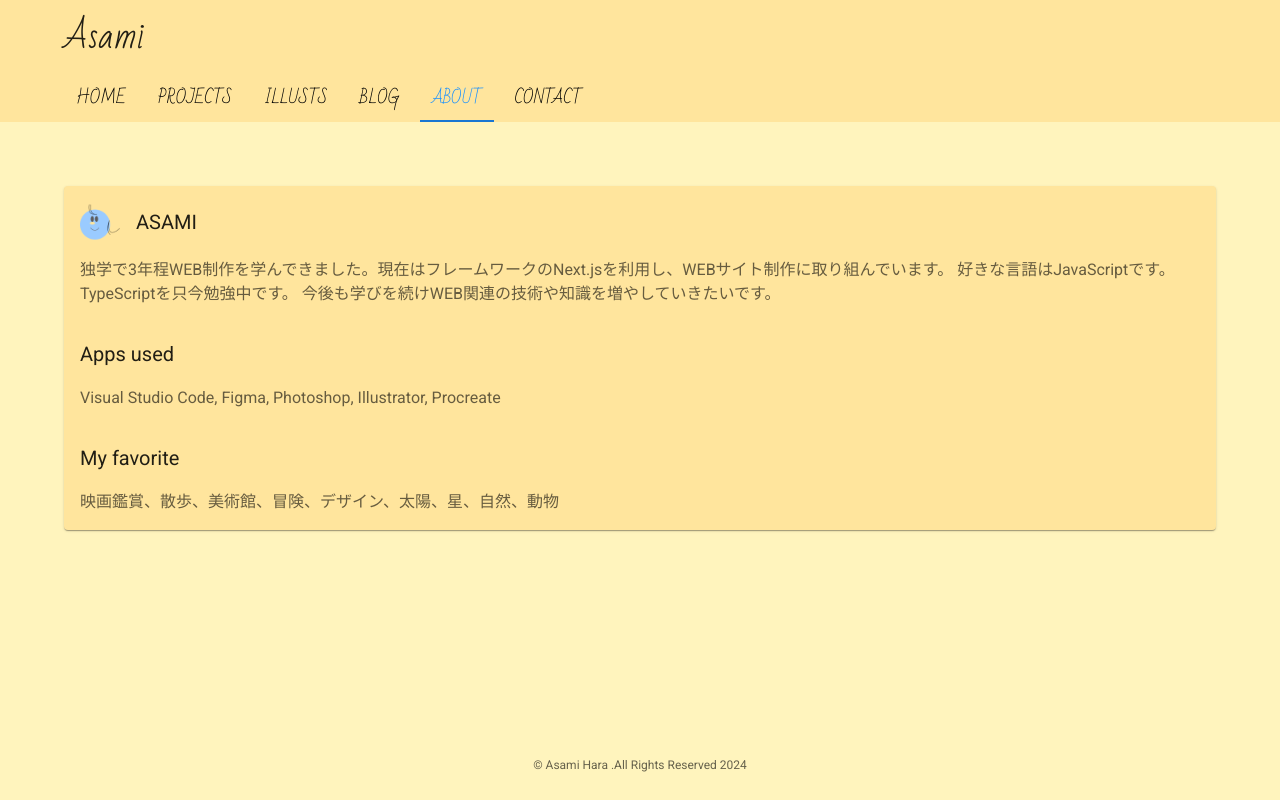
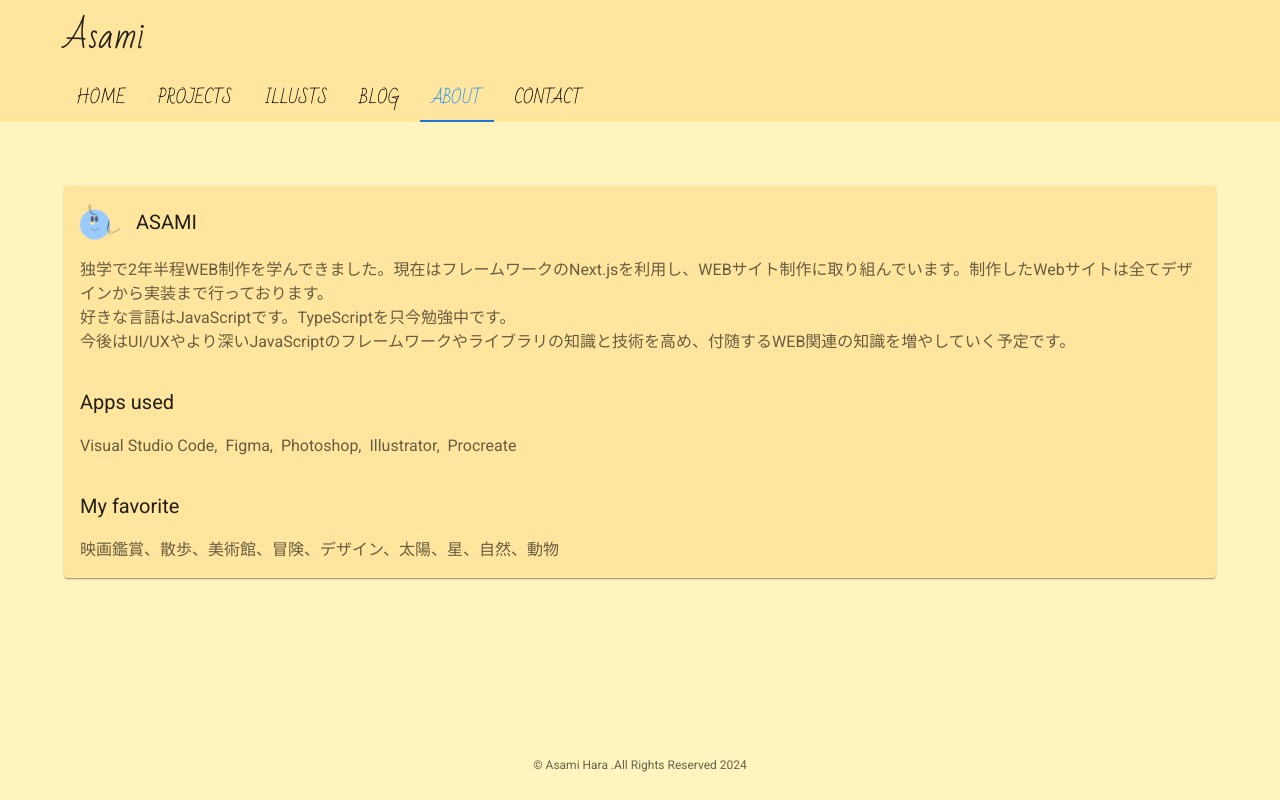
Before and after one commit to Asami222/my-portfolio, a Next.js app: page /about in a window 1280 px wide. Built offline with nearby package versions, Linux system fonts and the light colour scheme; what @mui/material-nextjs would draw is missing.

Commit message:
prefin13

```diff
--- a/src/app/about/page.js
+++ b/src/app/about/page.js
@@ -7,9 +7,9 @@ import dedent from "dedent";
 const data = [
 	{
 		title: 'ASAMI',
-		text: dedent`独学で3年程WEB制作を学んできました。現在はフレームワークのNext.jsを利用し、WEBサイト制作に取り組んでいます。
+		text: dedent`独学で2年半程WEB制作を学んできました。現在はフレームワークのNext.jsを利用し、WEBサイト制作に取り組んでいます。制作したWebサイトは全てデザインから実装まで行っております。
 		好きな言語はJavaScriptです。TypeScriptを只今勉強中です。
-		今後も学びを続けWEB関連の技術や知識を増やしていきたいです。`,
+		今後はUI/UXやより深いJavaScriptのフレームワークやライブラリの知識と技術を高め、付随するWEB関連の知識を増やしていく予定です。`,
 		image: [
 			{alt: 'Asami Hara', src: '/about/me.png',}
 		]
@@ -42,7 +42,7 @@ export default function About() {
 								sx={{ paddingBottom: '0'}}
 							/>
 							<CardContent>
-								<Typography variant='body1' sx={{ color: 'text.secondary',objectFit: "cover" }}>
+								<Typography variant='body1' sx={{ color: 'text.secondary',whiteSpace: "pre-wrap",textAlign:{xs:'justify',sm:'left'} }}>
 								{content.text}
 								</Typography>
 							</CardContent>
```
